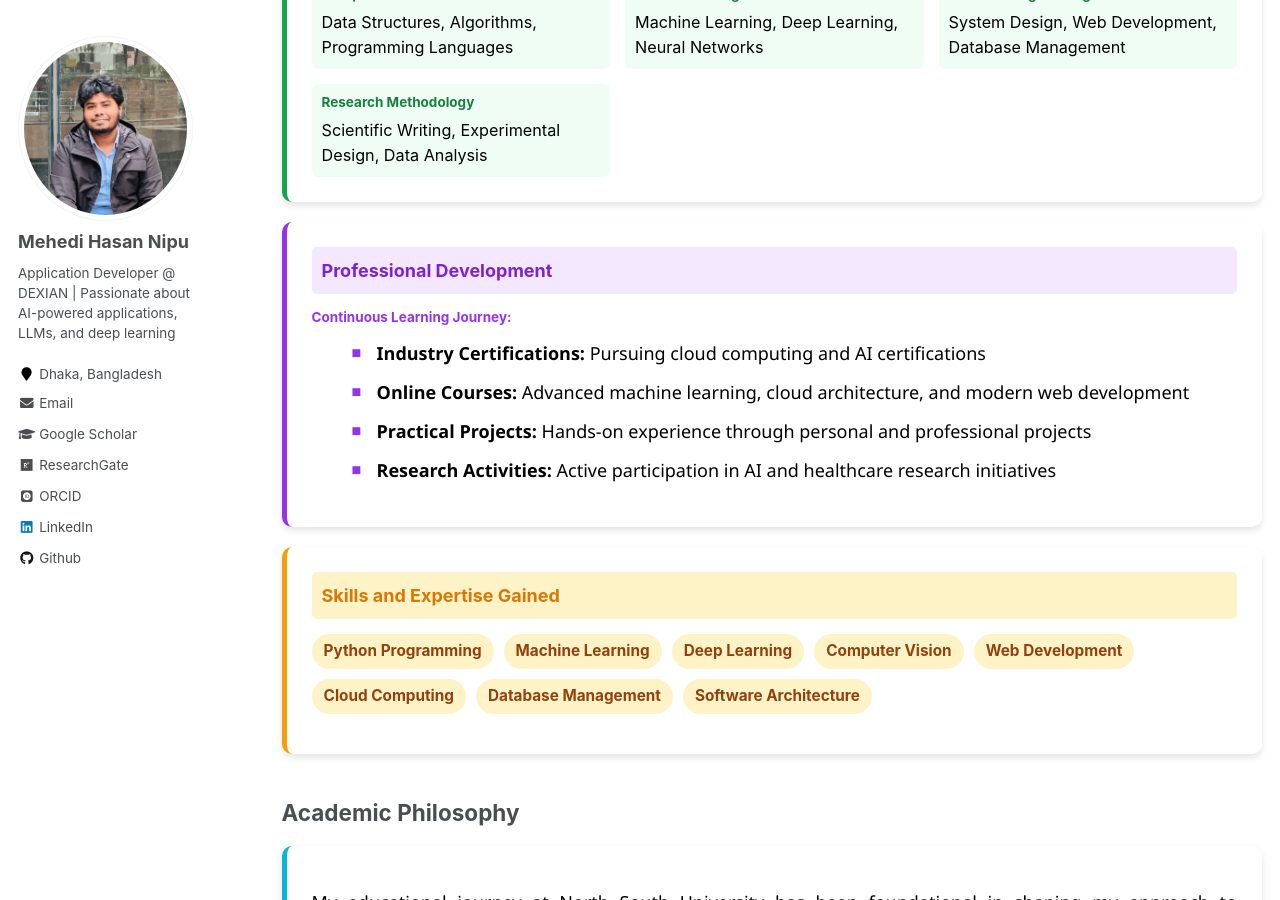
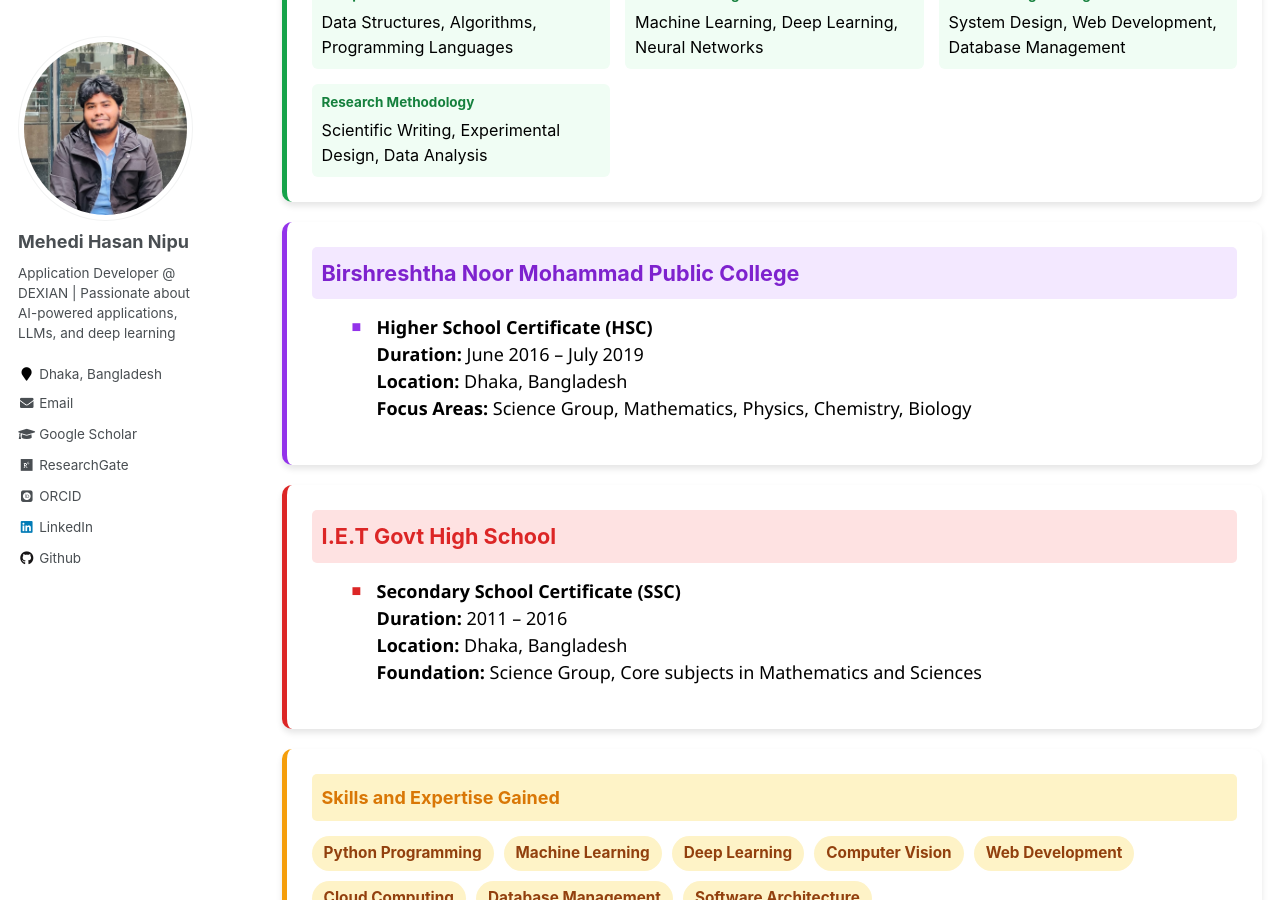
Before and after one commit to Notmeher/Notmeher.github.io, a Jekyll site: the page built from _pages/education.md, in a window 1280 px wide and 900 px high, scrolled down 858 px. Built offline with Jekyll 4.4.1, drawn with Linux system fonts in a browser that asks for light colours; some web fonts are replaced.

Commit message:
Update education page: Remove professional development section and add HSC and SSC education details

```diff
--- a/_pages/education.md
+++ b/_pages/education.md
@@ -62,29 +62,32 @@ author_profile: true
 
   <div style="background-color: white; border-left: 5px solid #9333ea; border-radius: 10px; padding: 25px; flex: 1 1 100%; max-width: 100%; box-shadow: 0 4px 6px rgba(0, 0, 0, 0.1);">
     <div style="background-color: #f3e8ff; padding: 10px; border-radius: 5px; margin-bottom: 15px;">
-      <span style="color: #7e22ce; font-size: 1em; font-weight: bold;">Professional Development</span>
+      <span style="color: #7e22ce; font-size: 1.2em; font-weight: bold;">Birshreshtha Noor Mohammad Public College</span>
     </div>
-    <div style="margin-top: 15px;">
-      <h4 style="color: #9333ea; margin: 0 0 15px 0;">Continuous Learning Journey:</h4>
-      <ul style="font-family: 'Segoe UI', sans-serif; color: black; margin-top: 15px;">
-        <li style="margin-bottom: 12px; list-style-type: none; position: relative; padding-left: 25px;">
-          <span style="position: absolute; left: 0; color: #9333ea; font-size: 0.9em;">■</span>
-          <b>Industry Certifications:</b> Pursuing cloud computing and AI certifications
-        </li>
-        <li style="margin-bottom: 12px; list-style-type: none; position: relative; padding-left: 25px;">
-          <span style="position: absolute; left: 0; color: #9333ea; font-size: 0.9em;">■</span>
-          <b>Online Courses:</b> Advanced machine learning, cloud architecture, and modern web development
-        </li>
-        <li style="margin-bottom: 12px; list-style-type: none; position: relative; padding-left: 25px;">
-          <span style="position: absolute; left: 0; color: #9333ea; font-size: 0.9em;">■</span>
-          <b>Practical Projects:</b> Hands-on experience through personal and professional projects
-        </li>
-        <li style="margin-bottom: 12px; list-style-type: none; position: relative; padding-left: 25px;">
-          <span style="position: absolute; left: 0; color: #9333ea; font-size: 0.9em;">■</span>
-          <b>Research Activities:</b> Active participation in AI and healthcare research initiatives
-        </li>
-      </ul>
+    <ul style="font-family: 'Segoe UI', sans-serif; color: black; margin-top: 15px;">
+      <li style="margin-bottom: 12px; list-style-type: none; position: relative; padding-left: 25px;">
+        <span style="position: absolute; left: 0; color: #9333ea; font-size: 0.9em;">■</span>
+        <b>Higher School Certificate (HSC)</b><br/>
+        <b>Duration:</b> June 2016 – July 2019<br/>
+        <b>Location:</b> Dhaka, Bangladesh<br/>
+        <b>Focus Areas:</b> Science Group, Mathematics, Physics, Chemistry, Biology
+      </li>
+    </ul>
+  </div>
+
+  <div style="background-color: white; border-left: 5px solid #dc2626; border-radius: 10px; padding: 25px; flex: 1 1 100%; max-width: 100%; box-shadow: 0 4px 6px rgba(0, 0, 0, 0.1);">
+    <div style="background-color: #fee2e2; padding: 10px; border-radius: 5px; margin-bottom: 15px;">
+      <span style="color: #dc2626; font-size: 1.2em; font-weight: bold;">I.E.T Govt High School</span>
     </div>
+    <ul style="font-family: 'Segoe UI', sans-serif; color: black; margin-top: 15px;">
+      <li style="margin-bottom: 12px; list-style-type: none; position: relative; padding-left: 25px;">
+        <span style="position: absolute; left: 0; color: #dc2626; font-size: 0.9em;">■</span>
+        <b>Secondary School Certificate (SSC)</b><br/>
+        <b>Duration:</b> 2011 – 2016<br/>
+        <b>Location:</b> Dhaka, Bangladesh<br/>
+        <b>Foundation:</b> Science Group, Core subjects in Mathematics and Sciences
+      </li>
+    </ul>
   </div>
 
   <div style="background-color: white; border-left: 5px solid #f59e0b; border-radius: 10px; padding: 25px; flex: 1 1 100%; max-width: 100%; box-shadow: 0 4px 6px rgba(0, 0, 0, 0.1);">
```
